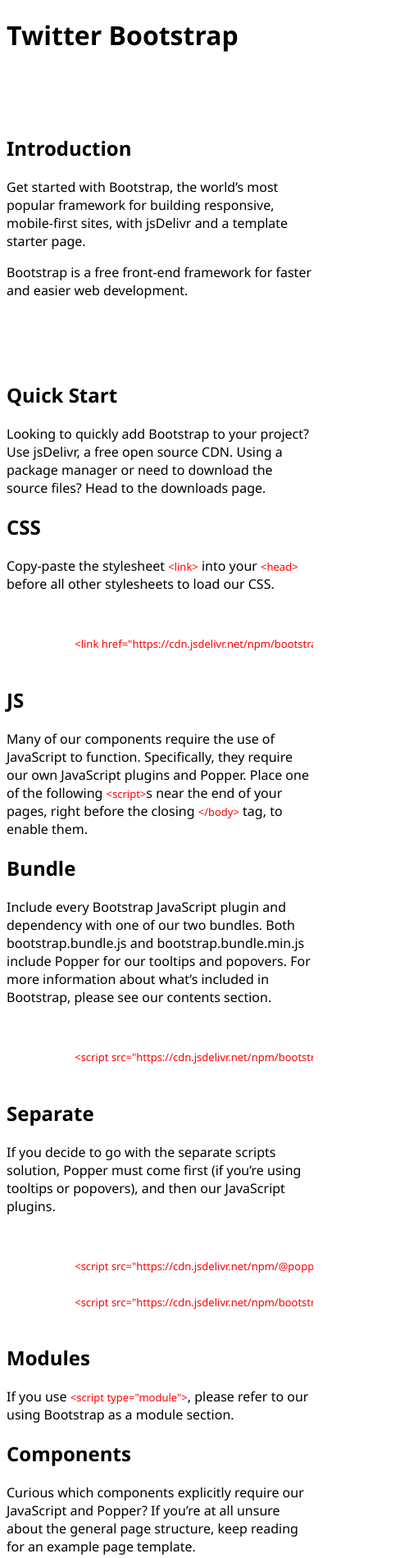
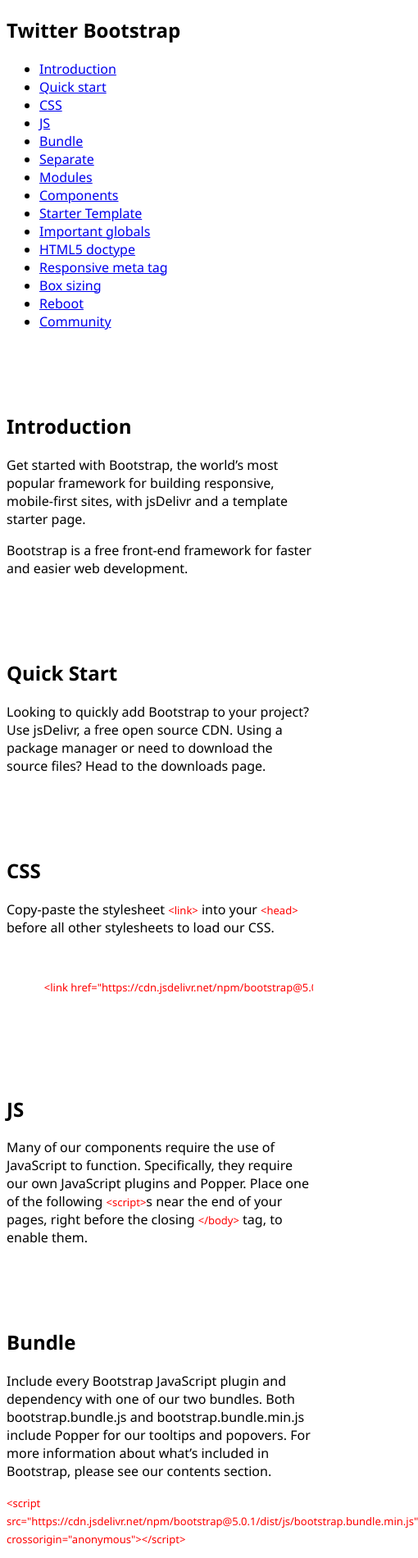
Before and after one commit to Boots0309/Technical_Documentation_Page, a plain HTML site: page index.html in a window 390 px wide. Shown: the top 1900 px of the page at 82% size, 510 px wide, since content can reach past the window. Drawn offline with Linux system fonts and the light colour scheme.

```diff
--- a/index.html
+++ b/index.html
@@ -10,40 +10,66 @@
 </head>
 <body>
     <header>
+      <nav id="navbar">
+        <header><h1>Twitter Bootstrap</h1></header>
+            <ul>
+                <li><a class="nav-link" href="#Introduction">Introduction</a></li>
+                <li><a class="nav-link" href="#Quick_Start">Quick start</a></li>
+                <li><a class="nav-link" href="#CSS">CSS</a></li>
+                <li><a class="nav-link" href="#JS">JS</a></li>
+                <li><a class="nav-link" href="#Bundle">Bundle</a></li>
+                <li><a class="nav-link" href="#Separate">Separate</a></li>
+                <li><a class="nav-link" href="#Modules">Modules</a></li>
+                <li><a class="nav-link" href="#Components">Components</a></li>
+                <li><a class="nav-link" href="#Starter_Template">Starter Template</a></li>
+                <li><a class="nav-link" href="#Important_globals">Important globals</a></li>
+                <li><a class="nav-link" href="#HTML5_doctype">HTML5 doctype</a></li>
+                <li><a class="nav-link" href="#Responsive_meta_tag">Responsive meta tag</a></li>
+                <li><a class="nav-link" href="#Box_sizing">Box sizing</a></li>
+                <li><a class="nav-link" href="#Reboot">Reboot</a></li>
+                <li><a class="nav-link" href="#Community">Community</a></li>
+            </ul>
+        </nav>
+    </header>
 
-    </header>
-    <main id="main-doc"><h1>Twitter Bootstrap</h1>
-        <section class="main-section"><h2>Introduction</h2>
+    <main id="main-doc">
+      <section id="Introduction" class="main-section">
+      <header><h2>Introduction</h2></header>
       <p>Get started with Bootstrap, the world’s most popular framework for building responsive, mobile-first sites, with jsDelivr and a template starter page.</p>
       <p>Bootstrap is a free front-end framework for faster and easier web development.</p>
       </section>
-        <section class="main-section"><h2>Quick Start</h2>
-            <p>Looking to quickly add Bootstrap to your project? Use jsDelivr, a free open source CDN. Using a package manager or need to download the source files? Head to the downloads page.</p>
-            <section><h2>CSS</h2>
+        <section id="Quick_Start" class="main-section">
+          <header><h2>Quick Start</h2></header>
+          <p>Looking to quickly add Bootstrap to your project? Use jsDelivr, a free open source CDN.            Using a package manager or need to download the source files? Head to the downloads page.</p>
+        <section id="CSS" class="main-section">
+           <header><h2>CSS</h2></header>
            <p>Copy-paste the stylesheet <code>&#60;link&#62;</code> into your <code>&#60;head&#62;</code> before all other stylesheets to load our CSS.</p>
            <pre>
            <code>&#60;link href="https://cdn.jsdelivr.net/npm/bootstrap@5.0.1/dist/css/bootstrap.min.css" rel="stylesheet" integrity="sha384-+0n0xVW2eSR5OomGNYDnhzAbDsOXxcvSN1TPprVMTNDbiYZCxYbOOl7+AMvyTG2x" crossorigin="anonymous"&#62;</code>
             </pre>
          </section>
-            <section><h2>JS</h2>
+         <section id="JS" class="main-section">
+           <header><h2>JS</h2></header>
            <p>Many of our components require the use of JavaScript to function. Specifically, they require our own JavaScript plugins and Popper. Place one of the following <code>&#60;script&#62;</code>s near the end of your pages, right before the closing <code>&#60;/body&#62;</code> tag, to enable them.</p>
-                <section><h2>Bundle</h2>
+          <section id="Bundle" class="main-section">
+            <header><h2>Bundle</h2></header>
             <p>Include every Bootstrap JavaScript plugin and dependency with one of our two bundles. Both bootstrap.bundle.js and bootstrap.bundle.min.js include Popper for our tooltips and popovers. For more information about what’s included in Bootstrap, please see our contents section.</p>
-                    <pre>
+
                     <code>&#60;script src="https://cdn.jsdelivr.net/npm/bootstrap@5.0.1/dist/js/bootstrap.bundle.min.js" integrity="sha384-gtEjrD/SeCtmISkJkNUaaKMoLD0//ElJ19smozuHV6z3Iehds+3Ulb9Bn9Plx0x4" crossorigin="anonymous"&#62;&#60;/script&#62;</code>
-                    </pre>
           </section>
-                <section><h2>Separate</h2>
+          <section id="Separate" class="main-section">
+            <header><h2>Separate</h2></header>
             <p>If you decide to go with the separate scripts solution, Popper must come first (if you’re using tooltips or popovers), and then our JavaScript plugins.</p>
-                    <pre>
+
                     <code>&#60;script src="https://cdn.jsdelivr.net/npm/@popperjs/core@2.9.2/dist/umd/popper.min.js" integrity="sha384-IQsoLXl5PILFhosVNubq5LC7Qb9DXgDA9i+tQ8Zj3iwWAwPtgFTxbJ8NT4GN1R8p" crossorigin="anonymous"&#62;&#60;/script&#62;</code><br>
                     <code>&#60;script src="https://cdn.jsdelivr.net/npm/bootstrap@5.0.1/dist/js/bootstrap.min.js" integrity="sha384-Atwg2Pkwv9vp0ygtn1JAojH0nYbwNJLPhwyoVbhoPwBhjQPR5VtM2+xf0Uwh9KtT" crossorigin="anonymous"&#62;&#60;/script&#62;</code>
-                    </pre>
           </section>
-                <section><h2>Modules</h2>
+          <section id="Modules" class="main-section">
+            <header><h2>Modules</h2></header>
             <p>If you use <code>&#60;script type="module"&#62;</code>, please refer to our using Bootstrap as a module section.</p>
           </section>
-                <section><h2>Components</h2>
+          <section id="Components" class="main-section">
+            <header><h2>Components</h2></header>
             <p>Curious which components explicitly require our JavaScript and Popper? If you’re at all unsure about the general page structure, keep reading for an example page template.</p>
             <ul>
                 <li>Alerts for dismissing</li>
@@ -60,8 +86,8 @@
         </section>
             </section>
         </section>
-        <section class="main-section">
-            <h2>Starter Template</h2>
+        <section id="Starter_Template" class="main-section">
+          <header><h2>Starter Template</h2></header>
             <p>Be sure to have your pages set up with the latest design and development standards. That means using an HTML5 doctype and including a viewport meta tag for proper responsive behaviors. Put it all together and your pages should look like this:</p><br>
             <pre>
                 <code>
@@ -95,12 +121,12 @@
                 </code>
             </pre>
         </section>
-        <section class="main-section">
-            <h2>Important globals</h2>
+        <section id="Important_globals" class="main-section">
+          <header><h2>Important globals</h2></header>
             <p>Bootstrap employs a handful of important global styles and settings that you’ll need to be aware of when using it, all of which are almost exclusively geared towards the normalization of cross browser styles. Let’s dive in.</p>
         </section>
-        <section class="main-section">
-            <h2>HTML5 doctype</h2>
+        <section id="HTML5_doctype" class="main-section">
+          <header><h2>HTML5 doctype</h2></header>
             <p>Bootstrap requires the use of the HTML5 doctype. Without it, you’ll see some funky incomplete styling, but including it shouldn’t cause any considerable hiccups.</p>
             <pre>
             <code>
@@ -111,15 +137,15 @@
                             </code>
             </pre>
         </section>
-        <section class="main-section">
-            <h2>Responsive meta tag</h2>
+        <section id="Responsive_meta_tag" class="main-section">
+          <header><h2>Responsive meta tag</h2></header>
             <p>Bootstrap is developed <em>mobile first</em>, a strategy in which we optimize code for mobile devices first and then scale up components as necessary using CSS media queries. To ensure proper rendering and touch zooming for all devices, <b>add the responsive viewport meta tag</b> to your <code>&#60;head&#62;</code>.</p>
             <pre>
                     <code>&#60;meta name="viewport" content="width=device-width, initial-scale=1"&#62;</code>
             </pre>
         </section>
-        <section class="main-section">
-            <h2>Box-sizing</h2>
+        <section id="Box_sizing" class="main-section">
+          <header><h2>Box sizing</h2></header>
             <p>For more straightforward sizing in CSS, we switch the global box-sizing value from content-box to border-box. This ensures padding does not affect the final computed width of an element, but it can cause problems with some third-party software like Google Maps and Google Custom Search Engine.</p>
             <p>On the rare occasion you need to override it, use something like the following:</p>
             <pre>
@@ -131,12 +157,12 @@
             </pre>
             <p>With the above snippet, nested elements—including generated content via <code>::before</code> and <code>::after</code>—will all inherit the specified box-sizing for that <code>.selector-for-some-widget</code>.</p>
         </section>
-        <section class="main-section">
-            <h2>Reboot</h2>
+        <section id="Reboot" class="main-section">
+          <header><h2>Reboot</h2></header>
             <p>For improved cross-browser rendering, we use Reboot to correct inconsistencies across browsers and devices while providing slightly more opinionated resets to common HTML elements.</p>
         </section>
-        <section class="main-section">
-            <h2>Community</h2>
+        <section id="Community" class="main-section">
+          <header><h2>Community</h2></header>
             <p>Stay up to date on the development of Bootstrap and reach out to the community with these helpful resources.</p>
             <ul>
                 <li>Read and subscribe to The Official Bootstrap Blog.</li>
--- a/styleTech.css
+++ b/styleTech.css
@@ -1,6 +1,10 @@
 * {
     box-sizing: border-box;
     font-family: 'Segoe UI', Tahoma, Geneva, Verdana, sans-serif;
+}
+
+#navbar > li {
+    text-decoration: none;
 }
 
 code {
```
Lines whose indentation alone changed are shown as unchanged.
